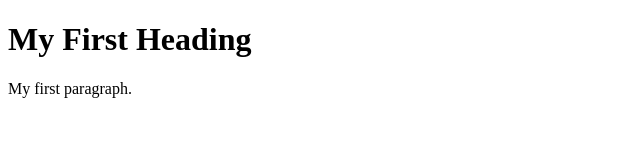
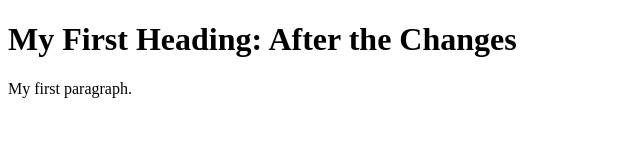
Before and after one commit to s800481682/sit323_737-2024-t1-prac2p, a website: page Week1/file1.html in a window 1280 px wide. Shown: the whole page, without its empty margins (0-640 px from the left). Drawn offline with Linux system fonts and the light colour scheme.

Commit message:
feat: make workshop changes

```diff
--- a/Week1/file1.html
+++ b/Week1/file1.html
@@ -3,7 +3,7 @@
 
 <body>
 
-    <h1>My First Heading</h1>
+    <h1>My First Heading: After the Changes</h1>
     <p>My first paragraph.</p>
 
 </body>
```
